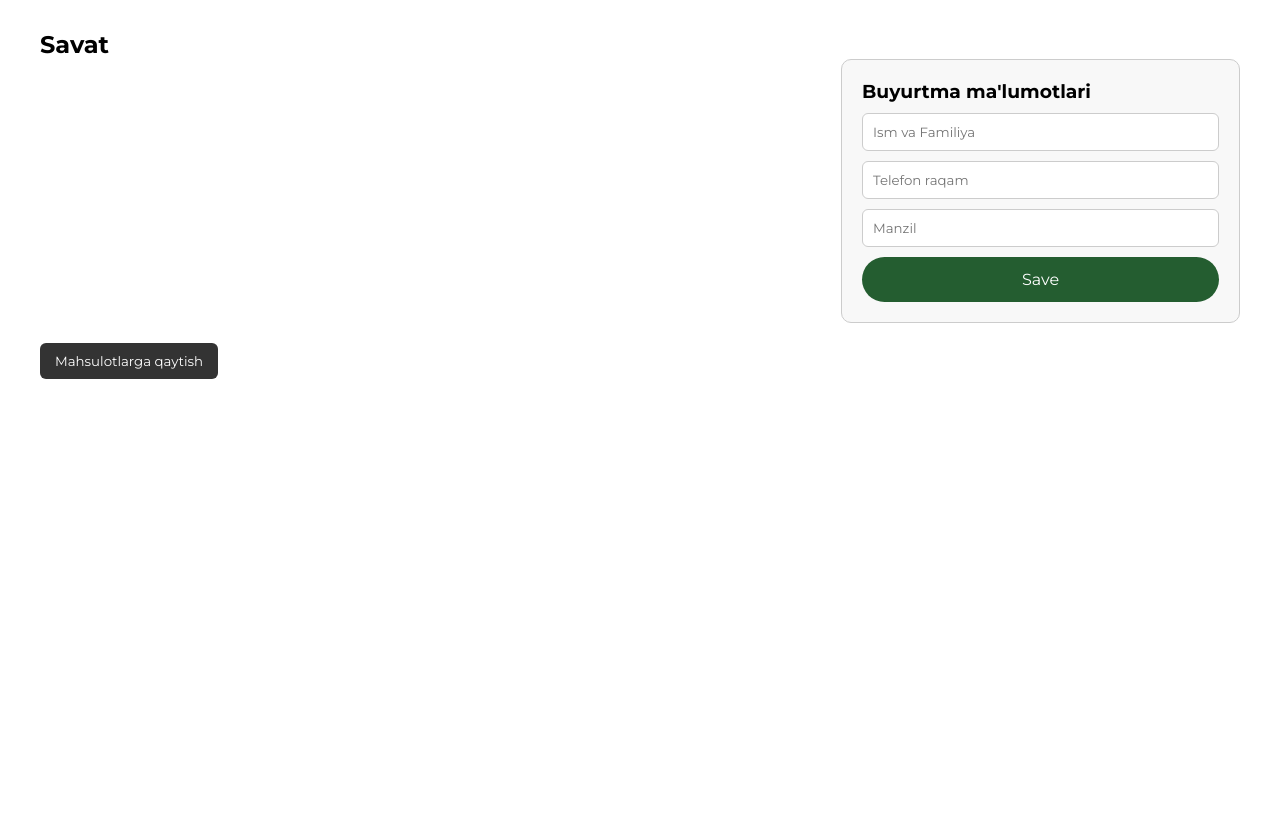
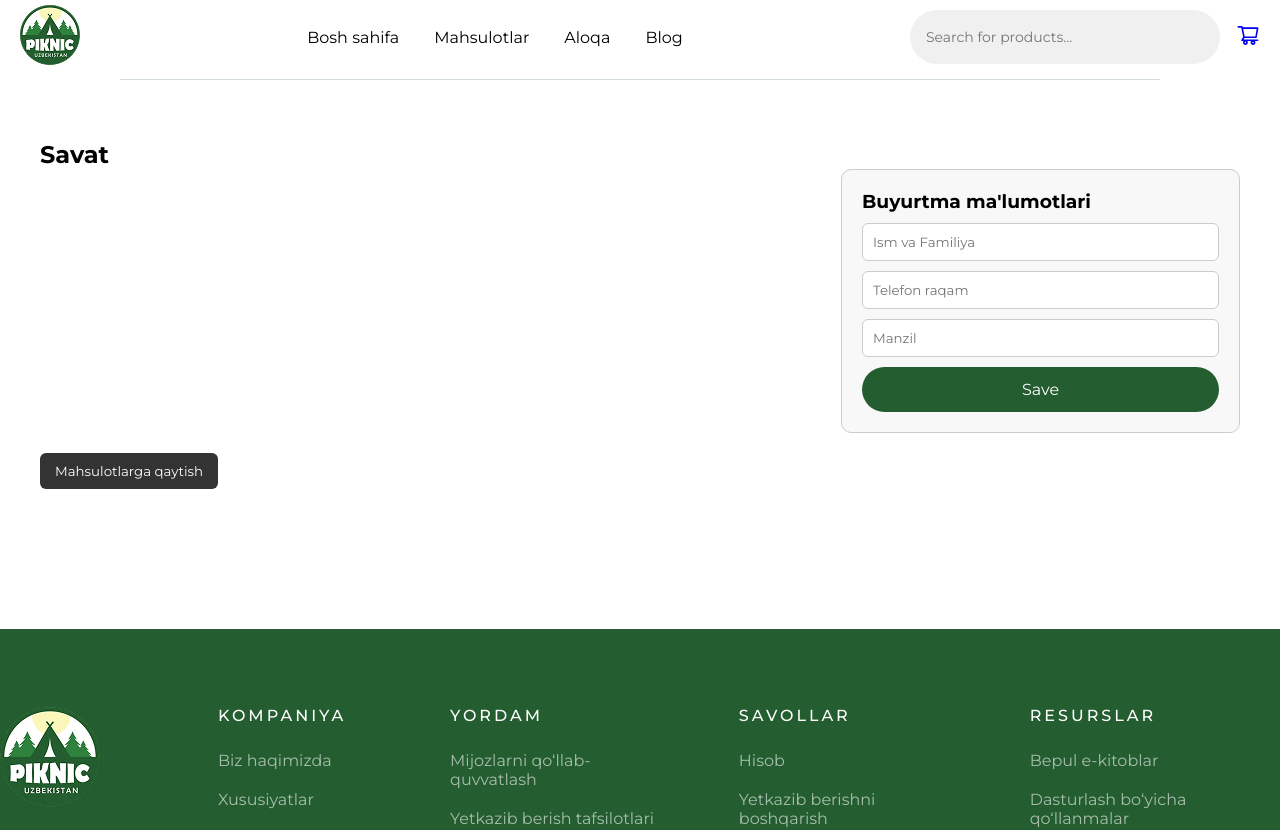
Before and after one commit to rayimbeknarziyev/piknik, a Next.js app: page /cart in a window 1280 px wide. Shown: the top 830 px of the page. Before the commit the page ends 800 px from the top, so only its background shows below. Built offline with nearby package versions, Linux system fonts and the light colour scheme.

Commit message:
cart pageni taxladim

```diff
--- a/src/app/cart/page.tsx
+++ b/src/app/cart/page.tsx
@@ -3,6 +3,8 @@
 import { useState, useEffect } from "react";
 import Link from "next/link";
 import { IoTrashSharp } from "react-icons/io5";
+import Header from "../components/Header";
+import Footer from "../components/Footer";
 
 interface Order {
   name: string;
@@ -91,6 +93,8 @@ export default function Cart() {
   }
 
   return (
+    <div>
+      <Header />
       <div className="cart_page">
         <h2>Savat</h2>
 
@@ -168,5 +172,7 @@ export default function Cart() {
           <button className="btn_back">Mahsulotlarga qaytish</button>
         </Link>
       </div>
+      <Footer />
+    </div>
   );
 }
```
Lines whose indentation alone changed are shown as unchanged.
